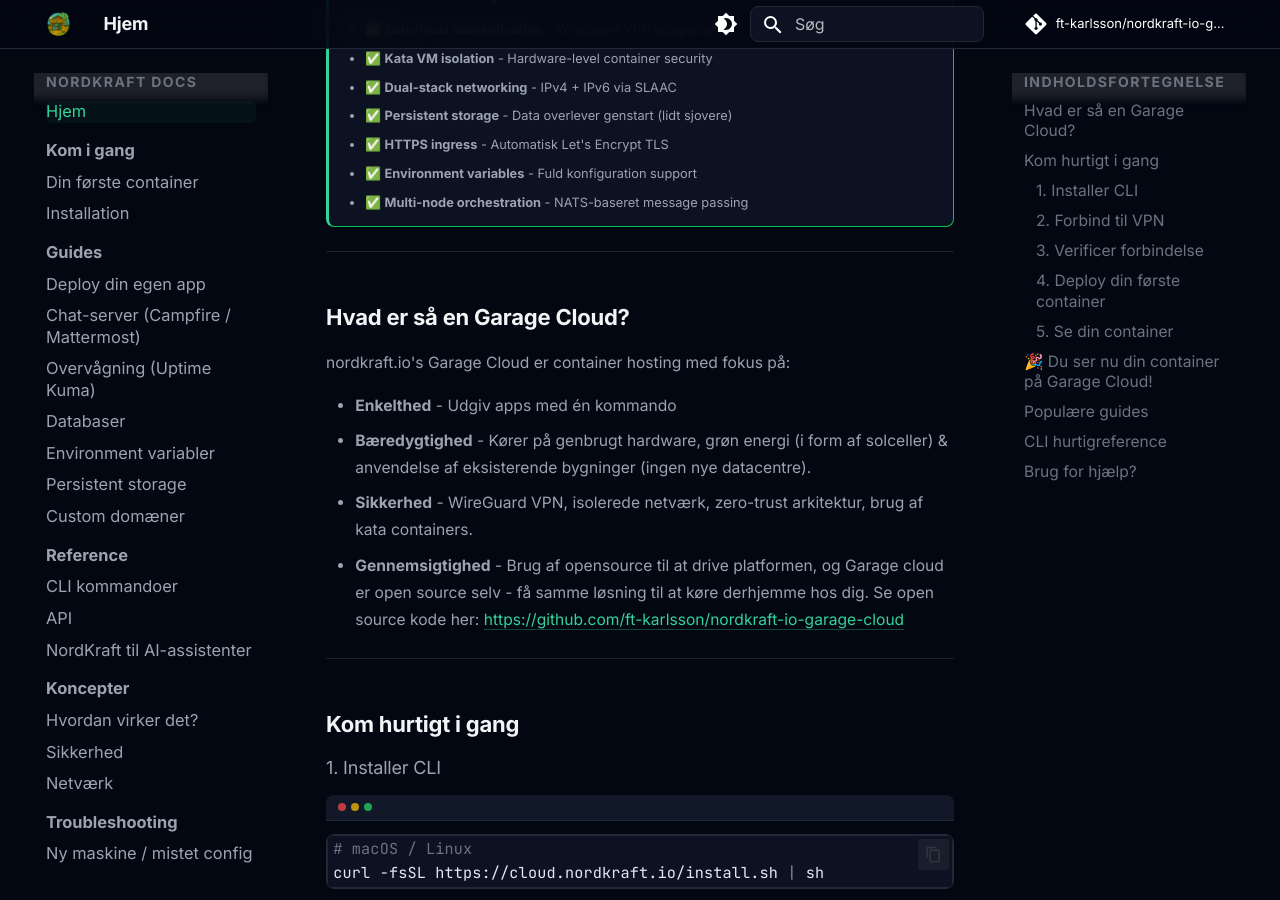
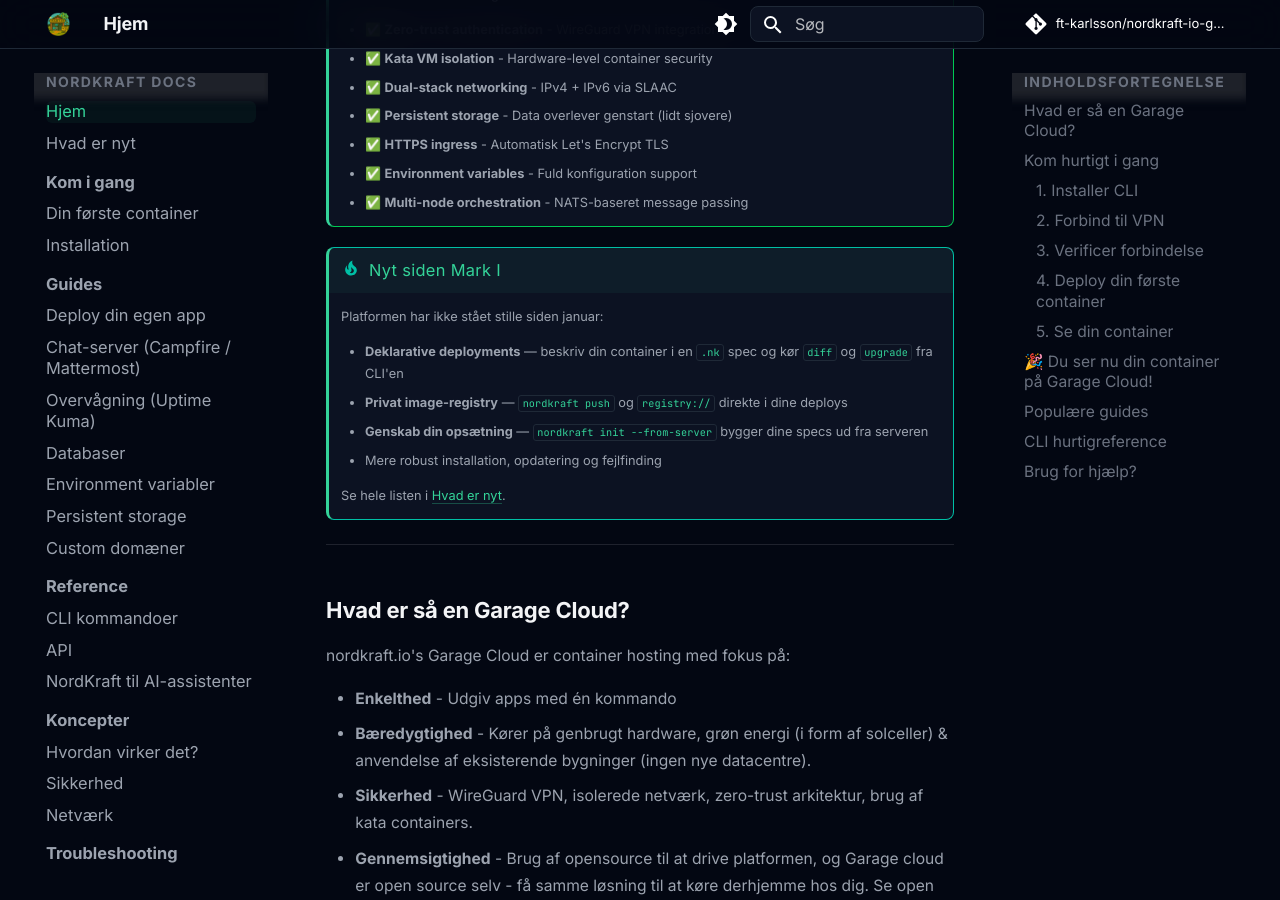
Before and after one commit to ft-karlsson/nordkraft-io-garage-cloud, an MkDocs documentation site: the page built from docs/index.md, in a window 1280 px wide and 900 px high, scrolled down 543 px. Built offline with MkDocs 1.6.1 and Material for MkDocs 9.7.7, drawn with Linux system fonts in a browser that asks for light colours; comment, search, counter and statistics services are not loaded.

Commit message:
docs: tilføj changelog og fremhæv nyheder på forsiden (#11)
Updates to docs and changelog
Co-authored-by: Claude Opus 5 <noreply@anthropic.com>

```diff
--- a/docs/index.md
+++ b/docs/index.md
@@ -18,6 +18,16 @@ Velkommen til dokumentationen for nordkraft.io Garage Cloud - en dansk open sour
     - ✅ **Environment variables** - Fuld konfiguration support
     - ✅ **Multi-node orchestration** - NATS-baseret message passing
 
+
+!!! tip "Nyt siden Mark I"
+    Platformen har ikke stået stille siden januar:
+
+    - **Deklarative deployments** — beskriv din container i en `.nk` spec og kør `diff` og `upgrade` fra CLI'en
+    - **Privat image-registry** — `nordkraft push` og `registry://` direkte i dine deploys
+    - **Genskab din opsætning** — `nordkraft init --from-server` bygger dine specs ud fra serveren
+    - Mere robust installation, opdatering og fejlfinding
+
+    Se hele listen i [Hvad er nyt](changelog.md).
 
 ---
 
--- a/mkdocs.yml
+++ b/mkdocs.yml
@@ -41,6 +41,7 @@ theme:
 
 nav:
   - Hjem: index.md
+  - Hvad er nyt: changelog.md
   - Kom i gang:
     - Din første container: getting-started.md
     - Installation: installation.md
```
Also changed, not shown: docs/changelog.md (added, +76 -0 lines).
